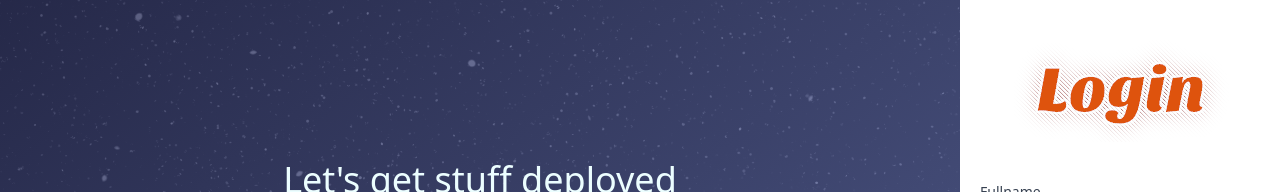
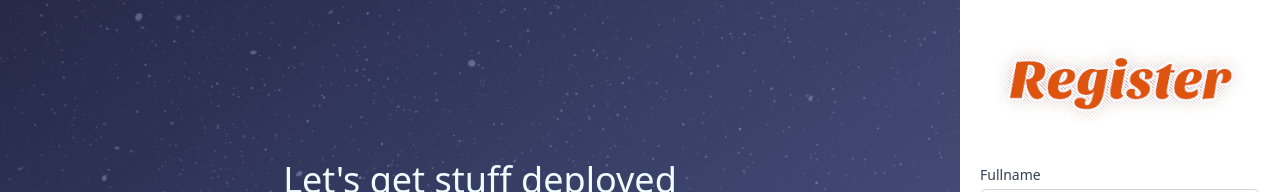
Before and after one commit to revou-fsse-5/module-4-kingahmadr, a React (Create React App) app: page /register in a window 1280 px wide. Shown: the top 192 px of the page. Built offline with nearby package versions, Linux system fonts and the light colour scheme.

Commit message:
small refined

```diff
--- a/src/Pages/RegisterPage.tsx
+++ b/src/Pages/RegisterPage.tsx
@@ -1,5 +1,5 @@
 import * as React from "react";
-import logo from "../assets/images/Login.png";
+import logo from "../assets/images/Register.png";
 import RegisterForms from "../components/RegisterForms";
 
 // import DatePickerForms from "../components/DatePickerForms";
--- a/src/index.css
+++ b/src/index.css
@@ -8,15 +8,7 @@
     --color-secondary: rgba(46, 50, 90, 0.8) 100%;
   }
 
-  .login-page {
-    min-height: 100vh;
-    background: linear-gradient(
-        to top left,
-        rgba(122, 139, 207, 0.8) 0%,
-        rgba(46, 50, 90, 0.8) 100%
-      ),
-      url(assets/images/stars.gif);
-  }
+  .login-page,
   .register-page {
     min-height: 100vh;
     background: linear-gradient(
```
Also changed, not shown: src/assets/images/Register.png (added).
